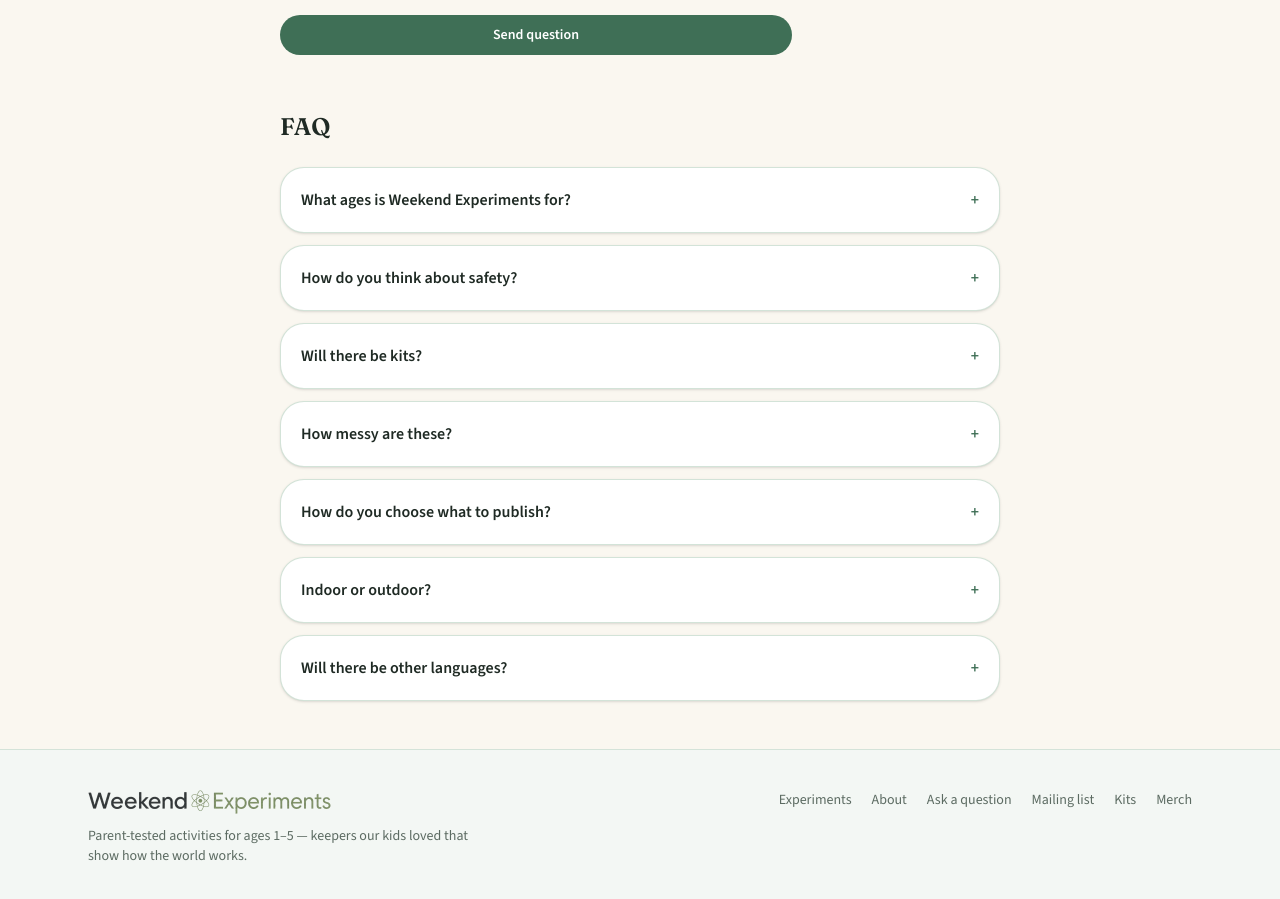
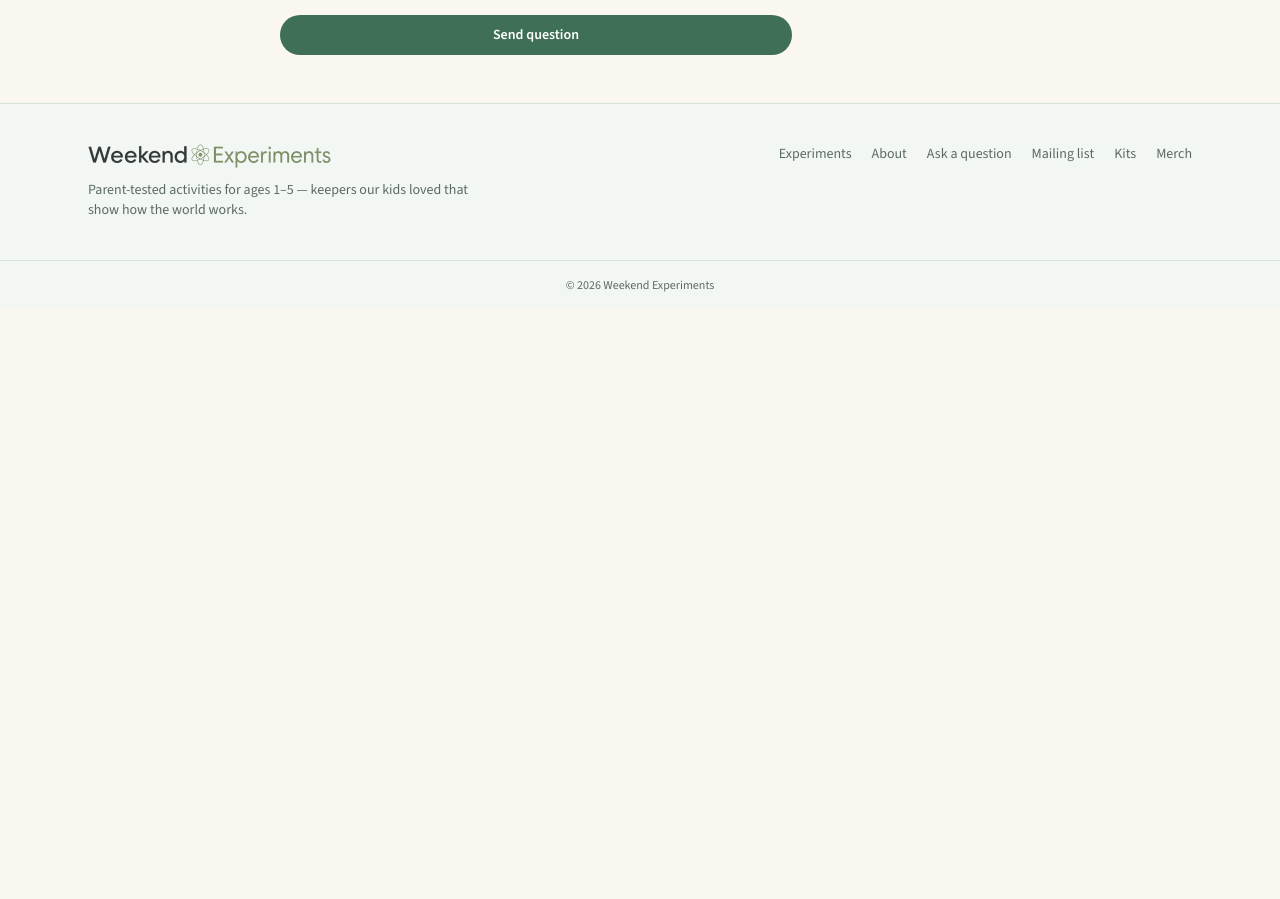
Before and after one commit to Nicolas-dovetta/little-lab-web, a Next.js app: page /about in a window 1280 px wide. Shown: the part 1652-2551 px from the top of the page. After the commit the page ends 1961 px from the top, so only its background shows below. Built offline with nearby package versions, Linux system fonts and the light colour scheme; no server answers; the database is empty.

Commit message:
about: remove FAQ section

```diff
--- a/src/app/about/page.tsx
+++ b/src/app/about/page.tsx
@@ -1,5 +1,4 @@
 import { ContactForm } from "@/components/ContactForm";
-import { listFaqs } from "@/lib/experiments";
 
 export const metadata = {
   title: "About",
@@ -7,9 +6,7 @@ export const metadata = {
     "Engineer, former professor and former aerospace researcher — Saturday experiments so curious kids stay excited about how the world works.",
 };
 
-export default async function AboutPage() {
-  const faqs = await listFaqs();
-
+export default function AboutPage() {
   return (
     <div className="mx-auto max-w-3xl px-4 py-12 sm:px-6">
       <h1 className="font-display text-3xl font-semibold text-ink">About</h1>
@@ -95,25 +92,6 @@ export default async function AboutPage() {
         </div>
       </section>
 
-      <h2 id="faq" className="mt-14 font-display text-2xl font-semibold text-ink">
-        FAQ
-      </h2>
-      <div className="mt-6 space-y-3">
-        {faqs.map((f) => (
-          <details
-            key={f.id}
-            className="group rounded-3xl border border-sage-200/80 bg-white p-5 shadow-sm open:shadow-md"
-          >
-            <summary className="cursor-pointer list-none font-semibold text-ink marker:content-none">
-              <span className="flex items-start justify-between gap-4">
-                {f.question}
-                <span className="text-sage-600 transition group-open:rotate-45">+</span>
-              </span>
-            </summary>
-            <p className="mt-3 text-sm leading-relaxed text-ink-muted">{f.answer}</p>
-          </details>
-        ))}
-      </div>
     </div>
   );
 }
```
